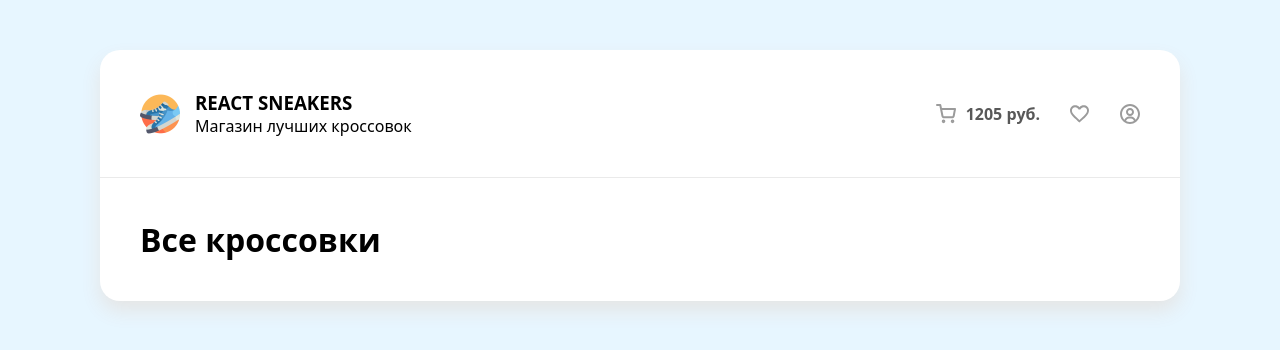
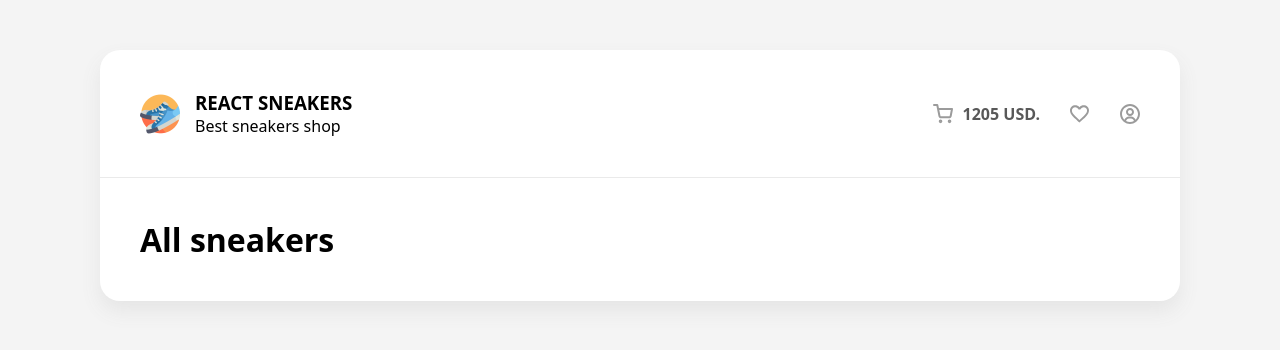
Before and after one commit to khajimatov/sneakers-shop, a React (Create React App) app: page / in a window 1280 px wide. Shown: the top 350 px of the page. Built offline with nearby package versions, Linux system fonts and the light colour scheme; the HTML template or start-up script is replaced by a standard one.

Commit message:
Changed the language and color

```diff
--- a/src/App.js
+++ b/src/App.js
@@ -13,16 +13,21 @@ function App() {
           ></img>
           <div>
             <h3>REACT SNEAKERS</h3>
-            <p>Магазин лучших кроссовок</p>
+            <p>Best sneakers shop</p>
           </div>
         </div>
         <ul>
           <li>
             <img width={20} height={20} src="/img/group.svg" alt="Group"></img>
-            <span>1205 руб.</span>
+            <span>1205 USD.</span>
           </li>
           <li>
-            <img width={20} height={20} src="/img/favorite.svg" alt="Group"></img>
+            <img
+              width={20}
+              height={20}
+              src="/img/favorite.svg"
+              alt="Group"
+            ></img>
           </li>
           <li>
             <img width={20} height={20} src="/img/union.svg" alt="Group"></img>
@@ -30,7 +35,7 @@ function App() {
         </ul>
       </header>
       <div className="content">
-        <h1>Все кроссовки</h1>
+        <h1>All sneakers</h1>
         <div className="sneakers"></div>
       </div>
     </div>
--- a/src/index.scss
+++ b/src/index.scss
@@ -1,7 +1,7 @@
 body {
   margin: 0;
   font-family: system-ui;
-  background-color: #e7f6ff;
+  background-color: #f4f4f4;
 }
 .wrapper {
   background-color: #fff;
```
